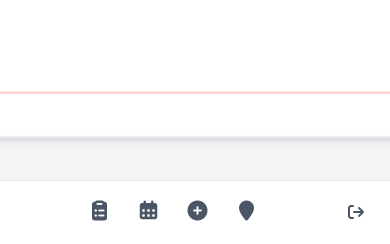
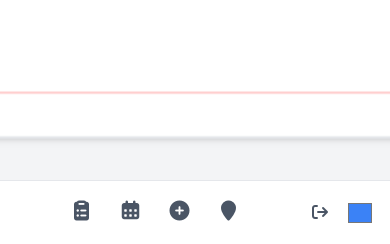
Before and after one commit to rvf1-k/UndertakeIt, a PHP site: page / in a window 390 px wide. Shown: the part 1723-1967 px from the top of the page. Run offline with PHP 8.4, Linux system fonts and the light colour scheme; data that the repository does not hold is empty; style sheets or scripts are compiled from the project's sources; some libraries are stand-ins or nearby versions.

Commit message:
Improve mobile nav accessibility and keep color picker visible

```diff
--- a/app/views/components/global-aside.php
+++ b/app/views/components/global-aside.php
@@ -1,4 +1,4 @@
-<nav id="global-nav" class="fixed bottom-0 left-0 right-0 z-40 h-16 md:h-full md:static flex flex-row md:flex-col items-center justify-between md:justify-start py-2 md:py-4 px-4 md:px-2 gap-2 bg-white border-t md:border-t-0 md:border-r border-gray-200">
+<nav id="global-nav" aria-label="Navegación principal" class="fixed bottom-0 left-0 right-0 z-40 h-16 md:h-full md:static flex flex-row md:flex-col items-center justify-between md:justify-start py-2 md:py-4 px-4 md:px-2 gap-2 bg-white border-t md:border-t-0 md:border-r border-gray-200">
 
     <ul class="flex flex-row md:flex-col items-center gap-2 flex-1 justify-center md:justify-start">
 
@@ -43,5 +43,5 @@
     <input type="color"
         id="primary-color-picker"
         value="<?= isset($_COOKIE['primary_color']) ? $_COOKIE['primary_color'] : '#3b82f6' ?>"
-        class="hidden md:block w-8 h-8 cursor-pointer border-none bg-transparent">
+        class="w-7 h-7 md:w-8 md:h-8 cursor-pointer border-none bg-transparent">
 </nav>
```
